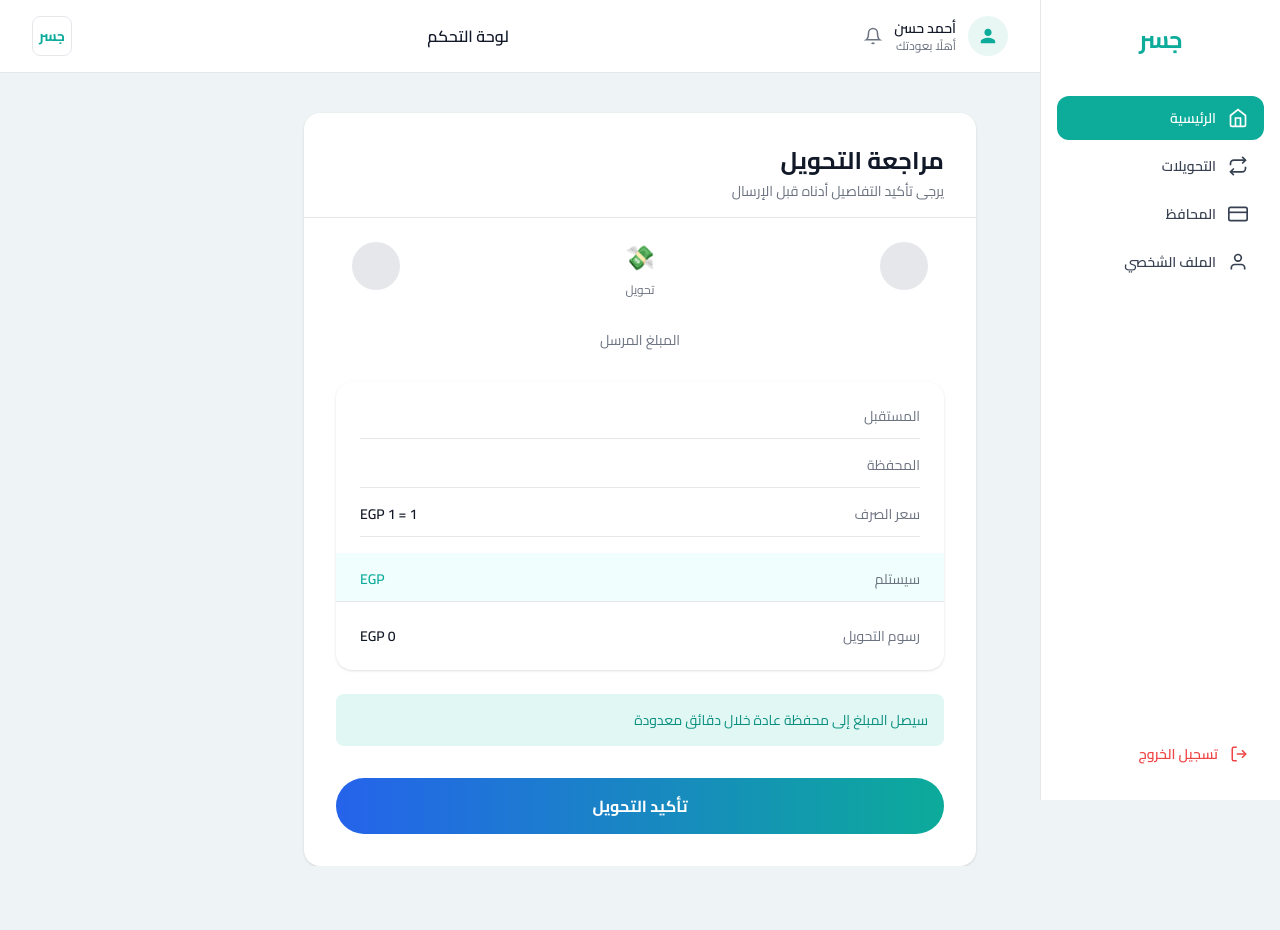
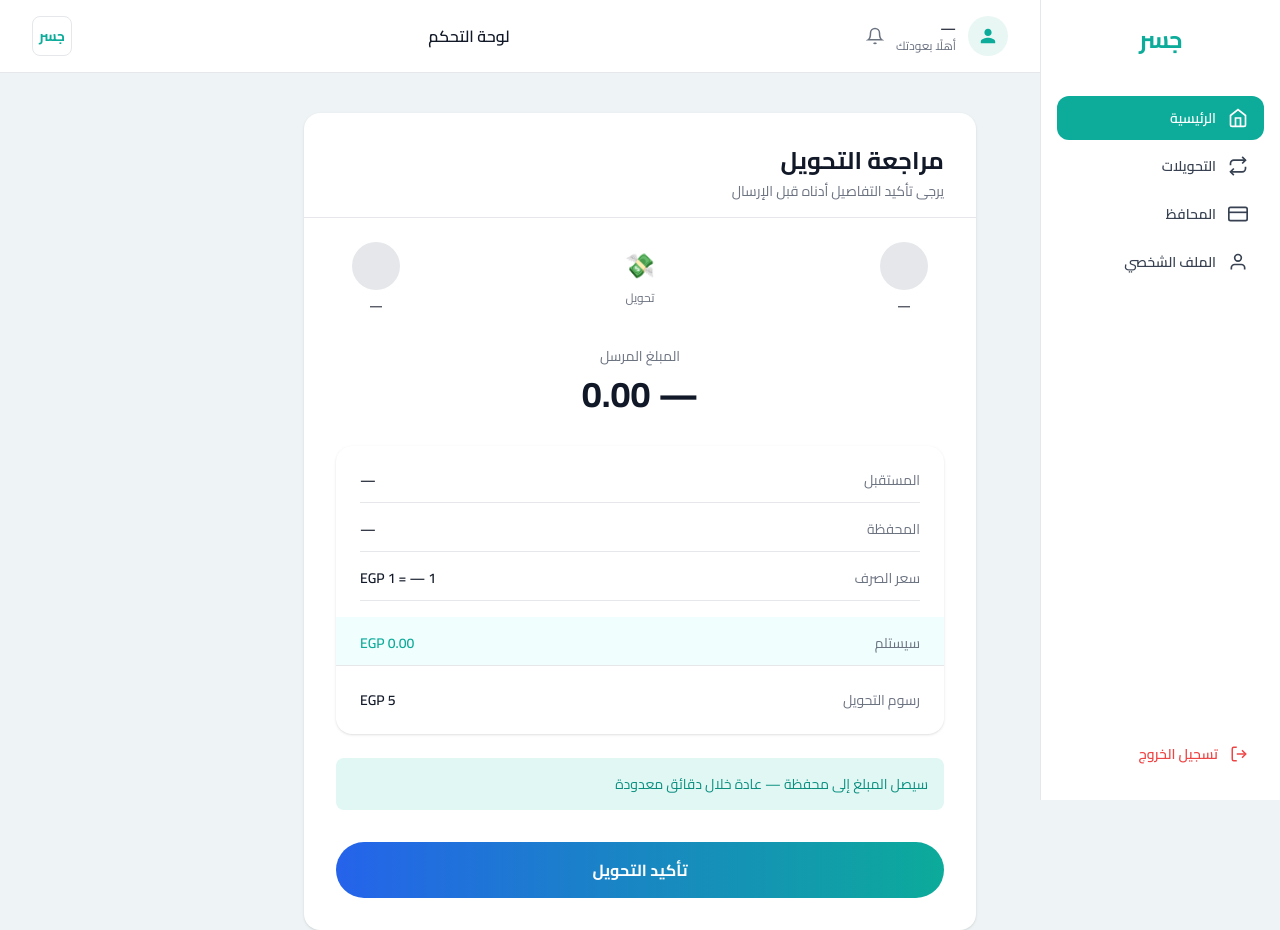
Before and after one commit to AhmedElazony/jisr, a Vue app in the folder frontend/: page /review in a window 1280 px wide. Before the commit the page ends 866 px from the top, so only its background shows below. Built offline with nearby package versions, Linux system fonts and the light colour scheme; no server answers.

Commit message:
feat: integrate apis for auth, currenies, wallets.

```diff
--- a/frontend/src/components/DesktopHeader.vue
+++ b/frontend/src/components/DesktopHeader.vue
@@ -9,7 +9,7 @@
 				</svg>
 			</div>
 			<div>
-				<div class="font-semibold text-sm text-[#111827]">أحمد حسن</div>
+				<div class="font-semibold text-sm text-[#111827]">{{ userName }}</div>
 				<div class="text-xs text-[#6B7280]">أهلًا بعودتك</div>
 			</div>
 			<button class="text-[#6B7280] hover:text-[#0CAB9A] transition">
@@ -26,3 +26,16 @@
 		</div>
 	</header>
 </template>
+<script setup>
+import { computed } from 'vue';
+
+const user = computed(() => {
+  try {
+    return JSON.parse(localStorage.getItem('user') || '{}');
+  } catch {
+    return {};
+  }
+});
+
+const userName = computed(() => user.value.name || '—');
+</script>
--- a/frontend/src/composables/useWalletDetector.js
+++ /dev/null
@@ -1,59 +0,0 @@
-const wallets = [
-	{
-		dialCode: '+20',
-		country: 'مصر',
-		name: 'InstaPay',
-		badge: 'bg-green-100 text-green-700'
-	},
-	{
-		dialCode: '+966',
-		country: 'السعودية',
-		name: 'STC Pay',
-		badge: 'bg-purple-100 text-purple-700'
-	},
-	{
-		dialCode: '+971',
-		country: 'الإمارات',
-		name: 'Apple Pay / تحويل',
-		badge: 'bg-black text-white'
-	},
-	{
-		dialCode: '+965',
-		country: 'الكويت',
-		name: 'K-Net / Tap',
-		badge: 'bg-blue-100 text-blue-700'
-	},
-	{
-		dialCode: '+962',
-		country: 'الأردن',
-		name: 'eFAWATEERcom',
-		badge: 'bg-orange-100 text-orange-700'
-	},
-	{
-		dialCode: '+212',
-		country: 'المغرب',
-		name: 'CIH Pay',
-		badge: 'bg-red-100 text-red-700'
-	}
-];
-
-export function useWalletDetector() {
-	const detectWallet = (dialCode = '') => {
-		if (!dialCode) return null;
-		return wallets.find((wallet) => dialCode.startsWith(wallet.dialCode)) || null;
-	};
-
-	const getCurrencyByDialCode = (dialCode = '') => {
-		const currencyMap = {
-			'+20': 'EGP',
-			'+966': 'SAR',
-			'+971': 'AED',
-			'+965': 'KWD',
-			'+962': 'JOD',
-			'+212': 'MAD'
-		};
-		return currencyMap[dialCode] || 'EGP';
-	};
-
-	return { detectWallet, getCurrencyByDialCode, wallets };
-}
--- a/frontend/src/main.js
+++ b/frontend/src/main.js
@@ -3,5 +3,14 @@ import { createPinia } from 'pinia';
 import router from './router';
 import './style.css';
 import App from './App.vue';
+import { useAuthStore } from './stores/auth';
 
-createApp(App).use(createPinia()).use(router).mount('#app');
+const app = createApp(App);
+const pinia = createPinia();
+
+app.use(pinia).use(router);
+
+const authStore = useAuthStore(pinia);
+authStore.bootstrap().finally(() => {
+  app.mount('#app');
+});
--- a/frontend/src/router/index.js
+++ b/frontend/src/router/index.js
@@ -1,5 +1,6 @@
 import { createRouter, createWebHistory } from 'vue-router';
 
+const LoginView = () => import('../views/LoginView.vue');
 const LandingView = () => import('../views/LandingView.vue');
 const HomeView = () => import('../views/HomeView.vue');
 const SendView = () => import('../views/SendView.vue');
@@ -11,6 +12,7 @@ export default createRouter({
 	history: createWebHistory(),
 	routes: [
 		{ path: '/', name: 'landing', component: LandingView },
+		{ path: '/login', name: 'login', component: LoginView},
 		{ path: '/home', name: 'home', component: HomeView },
 		{ path: '/send', name: 'send', component: SendView },
 		{ path: '/review', name: 'review', component: ReviewView },
--- /dev/null
+++ b/frontend/src/services/api.js
@@ -0,0 +1,41 @@
+import axios from 'axios'
+import { useAuthStore } from '../stores/auth'
+import router from '../router'
+
+const api = axios.create({
+  baseURL: import.meta.env.VITE_API_URL || 'https://localhost/api/v1',
+  headers: {
+    'Content-Type': 'application/json',
+    'Accept': 'application/json',
+    'Accept-Language': 'ar'
+  }
+})
+
+// Request interceptor
+api.interceptors.request.use(
+  (config) => {
+    const token = localStorage.getItem('token') || useAuthStore().token
+    if (token) {
+      config.headers.Authorization = `Bearer ${token}`
+    }
+    return config
+  },
+  (error) => {
+    return Promise.reject(error)
+  }
+)
+
+// // Response interceptor
+// api.interceptors.response.use(
+//   (response) => response,
+//   (error) => {
+//     if (error.response?.status === 401) {
+//       const authStore = useAuthStore()
+//       authStore.logout()
+//       router.push({ name: 'login' })
+//     }
+//     return Promise.reject(error)
+//   }
+// )
+
+export default api
--- /dev/null
+++ b/frontend/src/stores/auth.js
@@ -0,0 +1,92 @@
+import { defineStore } from 'pinia'
+import api from '../services/api'
+
+export const useAuthStore = defineStore('auth', {
+	state: () => ({
+		user: {
+			id: null,
+			name: '',
+			jisr_email: '',
+			phone: '',
+			country: '',
+			wallet_balance: '',
+			currency: '',
+			countryFlag: ''
+		},
+		token: '1|qvnVU3p500thi3VQfOTAxBibScmEwZgjF1ejMNhb7ae7b631' // Temporary token for development
+	}),
+	actions: {
+		setAuth(payload) {
+			this.user = payload.user || this.user
+			this.token = payload.token || ''
+		},
+		setUser(user) {
+			this.user = user
+		},
+		setToken(token) {
+			this.token = token
+		},
+		async bootstrap() {
+			const storedUser = localStorage.getItem('user');
+			const storedToken = localStorage.getItem('token');
+
+			if (storedToken) {
+				this.token = storedToken;
+			}
+
+			if (storedUser) {
+				try {
+					this.user = JSON.parse(storedUser);
+					return;
+				} catch {
+				}
+			}
+
+			if (!storedToken && this.token) {
+				localStorage.setItem('token', this.token);
+			}
+
+			try {
+				const currencies = {
+					EG: 'EGP',
+					SA: 'SAR',
+					AE: 'AED',
+					KW: 'KWD',
+					JO: 'JOD',
+					MA: 'MAD'
+				};
+				const countryFlags = {
+					SA: '🇸🇦',
+					EG: '🇪🇬',
+					AE: '🇦🇪',
+					KW: '🇰🇼',
+					JO: '🇯🇴',
+					MA: '🇲🇦'
+				};
+				const response = await api.get('/me');
+				const user = response?.data?.data?.user;
+				user.currency = currencies[user.country] || 'EGP';
+				user.countryFlag = countryFlags[user.country] || '';
+
+				if (user) {
+					this.user = user;
+					localStorage.setItem('user', JSON.stringify(user));
+				}
+			} catch (error) {
+			}
+		},
+		logout() {
+			this.user = {
+				id: null,
+				name: '',
+				jisr_email: '',
+				phone: '',
+				country: '',
+				currency: '',
+				wallet_balance: '',
+				countryFlag: ''
+			}
+			this.token = ''
+		}
+	}
+})
--- a/frontend/src/stores/transfer.js
+++ b/frontend/src/stores/transfer.js
@@ -1,4 +1,5 @@
 import { defineStore } from 'pinia';
+import { useAuthStore } from './auth';
 
 export const useTransferStore = defineStore('transfer', {
 	state: () => ({
@@ -13,15 +14,17 @@ export const useTransferStore = defineStore('transfer', {
 			phone: '',
 			countryCode: '',
 			wallet: null,
-			country: ''
+			countryName: '',
+			country: '',
+			countryFlag: ''
 		},
 		amount: '',
 		destinationAmount: '',
 		rate: 1,
-		fee: 0,
+		fee: 5,
 		status: 'idle', // idle, processing, success
 		referenceNumber: '',
-		senderCurrency: 'EGP',
+		senderCurrency: useAuthStore().user?.currency || 'EGP',
 		receiverCurrency: ''
 	}),
 
@@ -55,9 +58,11 @@ export const useTransferStore = defineStore('transfer', {
 			this.amount = '';
 			this.destinationAmount = '';
 			this.rate = 1;
-			this.fee = 0;
+			this.fee = 5;
 			this.status = 'idle';
 			this.referenceNumber = '';
+			this.senderCurrency = 'EGP';
+			this.receiverCurrency = '';
 		}
 	}
 });
--- a/frontend/src/views/HomeView.vue
+++ b/frontend/src/views/HomeView.vue
@@ -11,7 +11,7 @@
 							d="M12 12c2.7 0 4.8-2.1 4.8-4.8S14.7 2.4 12 2.4 7.2 4.5 7.2 7.2 9.3 12 12 12zm0 2.4c-3.2 0-9.6 1.6-9.6 4.8v2.4h19.2v-2.4c0-3.2-6.4-4.8-9.6-4.8z" />
 					</svg>
 				</div>
-				<div class="text-sm font-semibold text-[#111827]">أحمد حسن</div>
+				<div class="text-sm font-semibold text-[#111827]">{{ userName }}</div>
 				<button class="text-[#6B7280] hover:text-[#0CAB9A] transition">
 					<svg viewBox="0 0 24 24" width="20" height="20" fill="none" stroke="currentColor" stroke-width="2">
 						<path d="M18 8A6 6 0 0 0 6 8c0 7-3 9-3 9h18s-3-2-3-9" />
@@ -35,8 +35,8 @@
 			<div class="bg-white rounded-2xl shadow-sm p-5 flex items-start justify-between">
 				<div>
 					<div class="text-xs text-[#6B7280] mb-1">الرصيد المتاح</div>
-					<div class="text-3xl font-bold text-[#111827] tracking-tight">45,230.50</div>
-					<div class="text-xs text-[#6B7280] mt-0.5">ج.م</div>
+					<div class="text-3xl font-bold text-[#111827] tracking-tight">{{ formattedBalance }}</div>
+					<div class="text-xs text-[#6B7280] mt-0.5">{{ currency }}</div>
 				</div>
 				<button class="text-[#6B7280] hover:text-[#0CAB9A] transition mt-1">
 					<svg viewBox="0 0 24 24" width="20" height="20" fill="none" stroke="currentColor" stroke-width="2">
@@ -96,8 +96,8 @@
 						</div>
 						<div>
 							<div class="text-sm opacity-80">الرصيد المتاح</div>
-							<div class="text-4xl font-bold tracking-tight mt-1">134,500.00</div>
-							<div class="text-sm opacity-80 mt-1">EGP</div>
+							<div class="text-4xl font-bold tracking-tight mt-1">{{ formattedBalance }}</div>
+							<div class="text-sm opacity-80 mt-1">{{ currency }}</div>
 						</div>
 					</div>
 					<div class="flex gap-3 mt-6">
@@ -188,9 +188,34 @@
 </template>
 
 <script setup>
+import { computed } from 'vue';
 import { useRouter } from 'vue-router';
 
 const router = useRouter();
+
+const currencyByCountry = {
+  EG: 'EGP',
+  SA: 'SAR',
+  AE: 'AED',
+  KW: 'KWD',
+  JO: 'JOD',
+  MA: 'MAD'
+};
+
+const user = computed(() => {
+  try {
+    return JSON.parse(localStorage.getItem('user') || '{}');
+  } catch {
+    return {};
+  }
+});
+
+const userName = computed(() => user.value.name || '—');
+const walletBalance = computed(() => Number(user.value.wallet_balance ?? 0));
+const formattedBalance = computed(() =>
+  walletBalance.value.toLocaleString('en-US', { minimumFractionDigits: 2, maximumFractionDigits: 2 })
+);
+const currency = computed(() => currencyByCountry[user.value.country] || 'EGP');
 
 const goToSend = () => router.push({ name: 'send' });
 
--- a/frontend/src/views/ReviewView.vue
+++ b/frontend/src/views/ReviewView.vue
@@ -35,24 +35,23 @@
                     <!-- Transfer Visualization -->
                     <div class="flex items-center justify-between mb-8 px-4">
                         <div class="text-center">
-							<div class="w-12 h-12 rounded-full bg-[#E5E7EB] mx-auto mb-2"></div>
-							<div class="text-xs font-semibold">{{ transfer.sender.country }}</div>
+                            <div class="w-12 h-12 rounded-full bg-[#E5E7EB] mx-auto mb-2">{{ senderCountryFlag }}</div>
+                            <div class="text-xs font-semibold">{{ senderCountry }}</div>
                         </div>
                         <div class="flex-1 text-center px-4">
                             <div class="text-2xl">💸</div>
                             <div class="text-xs text-[#6B7280] mt-2">تحويل</div>
                         </div>
                         <div class="text-center">
-							<div class="w-12 h-12 rounded-full bg-[#E5E7EB] mx-auto mb-2"></div>
-							<div class="text-xs font-semibold">{{ transfer.receiver.country }}</div>
+                            <div class="w-12 h-12 rounded-full bg-[#E5E7EB] mx-auto mb-2">{{ receiverCountryFlag }}</div>
+                            <div class="text-xs font-semibold">{{ receiverCountry }}</div>
                         </div>
                     </div>
 
                     <!-- Amount Display -->
                     <div class="text-center mb-8">
                         <div class="text-sm-muted mb-2">المبلغ المرسل</div>
-						<div class="amount-display">{{ transfer.receiverCurrency }} {{ transfer.destinationAmount }}
-						</div>
+                        <div class="amount-display">{{ receiverCurrency }} {{ destinationAmount }}</div>
                     </div>
 
                     <!-- Details Card -->
@@ -60,43 +59,38 @@
                         <div class="space-y-4">
                             <div class="flex justify-between pb-3 border-b border-[#E5E7EB]">
                                 <span class="text-sm-muted">المستقبل</span>
-								<span class="font-semibold text-sm">{{ transfer.receiver.name }}</span>
+                                <span class="font-semibold text-sm">{{ receiverName }}</span>
                             </div>
 
                             <div class="flex justify-between pb-3 border-b border-[#E5E7EB]">
                                 <span class="text-sm-muted">المحفظة</span>
-								<span v-if="transfer.receiver.wallet" class="text-sm font-semibold">
-									{{ transfer.receiver.wallet.name }}
+                                <span v-if="receiverWalletName" class="text-sm font-semibold">
+                                    {{ receiverWalletName }}
                                 </span>
                             </div>
 
                             <div class="flex justify-between pb-3 border-b border-[#E5E7EB]">
                                 <span class="text-sm-muted">سعر الصرف</span>
-								<span class="text-sm font-semibold">1 {{ transfer.receiverCurrency }} = {{ transfer.rate
-									}}
-									{{
-										transfer.senderCurrency }}</span>
+                                <span class="text-sm font-semibold">1 {{ receiverCurrency }} = {{ transferRate }} {{
+                                    senderCurrency }}</span>
                             </div>
 
                             <div
                                 class="flex justify-between pb-3 border-b border-[#E5E7EB] bg-[#F0FFFE] -mx-6 px-6 py-4">
                                 <span class="text-sm-muted">سيستلم</span>
-								<span class="text-sm font-semibold text-[#0CAB9A]">{{ transfer.senderCurrency }} {{
-									transfer.amount
-								}}</span>
+                                <span class="text-sm font-semibold text-[#0CAB9A]">{{ senderCurrency }} {{ senderAmount }}</span>
                             </div>
 
                             <div class="flex justify-between pt-2">
                                 <span class="text-sm-muted">رسوم التحويل</span>
-								<span class="text-sm font-semibold">{{ transfer.senderCurrency }} {{ transfer.fee
-									}}</span>
+                                <span class="text-sm font-semibold">{{ senderCurrency }} {{ transferFee }}</span>
                             </div>
                         </div>
                     </AppCard>
 
                     <!-- Info Note -->
                     <div class="p-4 bg-[#E0F7F4] text-[#0A8F7F] rounded-lg text-sm mb-6">
-						سيصل المبلغ إلى محفظة {{ transfer.receiver.wallet?.name }} عادة خلال دقائق معدودة
+                        سيصل المبلغ إلى محفظة {{ receiverWalletName }} عادة خلال دقائق معدودة
                     </div>
 
                     <!-- Confirm Button (desktop) -->
@@ -121,19 +115,54 @@
 </template>
 
 <script setup>
+import { computed } from 'vue';
 import { useRouter } from 'vue-router';
 import { useTransferStore } from '../stores/transfer';
 import AppCard from '../components/AppCard.vue';
 import AppButton from '../components/AppButton.vue';
+import { useAuthStore } from '../stores/auth';
 
 const router = useRouter();
 const transfer = useTransferStore();
+const auth = useAuthStore();
+
+const countryNames = {
+	SA: 'السعودية',
+	EG: 'مصر',
+	AE: 'الإمارات',
+	KW: 'الكويت',
+	JO: 'الأردن',
+	MA: 'المغرب'
+};
+
+const countryFlags = {
+	SA: '🇸🇦',
+	EG: '🇪🇬',
+	AE: '🇦🇪',
+	KW: '🇰🇼',
+	JO: '🇯🇴',
+	MA: '🇲🇦'
+};
+
+const senderCountry = computed(() => countryNames[auth.user?.country] || '—');
+const senderCountryFlag = computed(() => countryFlags[auth.user?.country] || '');
+const receiverCountry = computed(() => transfer.receiver?.country || '—');
+const receiverCountryFlag = computed(() => transfer.receiver?.countryFlag || '');
+const receiverName = computed(() => transfer.receiver?.name || '—');
+const receiverWalletName = computed(() => transfer.receiver?.wallet?.name || '—');
+
+const senderCurrency = computed(() => transfer.senderCurrency || 'EGP');
+const receiverCurrency = computed(() => transfer.receiverCurrency || '—');
+const destinationAmount = computed(() => transfer.destinationAmount || '0.00');
+const senderAmount = computed(() => transfer.amount || '0.00');
+
+const transferRate = computed(() => transfer.rate ?? 1);
+const transferFee = computed(() => transfer.fee ?? 0);
 
 const confirmTransfer = () => {
     transfer.setStatus('processing');
     router.push({ name: 'processing' });
 
-	// Simulate processing delay
     setTimeout(() => {
         transfer.setReferenceNumber('JR' + Math.random().toString(36).substr(2, 9).toUpperCase());
         transfer.setStatus('success');
--- a/frontend/src/views/SendView.vue
+++ b/frontend/src/views/SendView.vue
@@ -101,7 +101,7 @@
 									</div>
 								</div>
 
-								<!-- Full name (desktop) -->
+								<!-- Full name -->
 								<div class="block">
 									<label class="block text-xs text-[#6B7280] mb-2">الاسم الكامل للمستلم (كما في
 										الهوية)</label>
@@ -109,7 +109,7 @@
 										class="w-full px-4 py-3.5 rounded-xl border border-[#E5E7EB] bg-white text-sm outline-none focus:border-[#0CAB9A] transition placeholder-[#9CA3AF]" />
 								</div>
 
-								<!-- Purpose (desktop) -->
+								<!-- Purpose -->
 								<div class="block">
 									<label class="block text-xs text-[#6B7280] mb-2">الغرض من التحويل</label>
 									<div class="relative">
@@ -236,12 +236,15 @@
 </template>
 
 <script setup>
-import { ref, computed } from 'vue';
+import { ref, computed, onMounted, watch } from 'vue';
 import { useRouter } from 'vue-router';
 import { useTransferStore } from '../stores/transfer';
+import { useAuthStore } from '../stores/auth';
+import api from '../services/api';
 
 const router = useRouter();
 const transferStore = useTransferStore();
+const authStore = useAuthStore();
 
 const phone = ref('');
 const receiverName = ref('');
@@ -249,14 +252,9 @@ const selectedCode = ref('');
 const purpose = ref('');
 const sendAmount = ref('');
 
-const wallets = [
-	{ dialCode: '+966', flag: '🇸🇦', country: 'السعودية', name: 'STC Pay', currency: 'SAR' },
-	{ dialCode: '+971', flag: '🇦🇪', country: 'الإمارات', name: 'Careem Pay', currency: 'AED' },
-	{ dialCode: '+962', flag: '🇯🇴', country: 'الأردن', name: 'Zain Cash', currency: 'JOD' },
-	{ dialCode: '+965', flag: '🇰🇼', country: 'الكويت', name: 'K-Net', currency: 'KWD' },
-	{ dialCode: '+212', flag: '🇲🇦', country: 'المغرب', name: 'CIH', currency: 'MAD' },
-	{ dialCode: '+20', flag: '🇪🇬', country: 'مصر', name: 'InstaPay', currency: 'EGP' }
-];
+const wallets = ref([]);
+const isLoading = ref(true);
+const errorMessage = ref('');
 
 const currencyFlags = {
 	SAR: '🇸🇦',
@@ -267,58 +265,98 @@ const currencyFlags = {
 	MAD: '🇲🇦'
 };
 
-const senderCurrency = ref('SAR');
+const currencyByCountry = {
+	EG: 'EGP',
+	SA: 'SAR',
+	AE: 'AED',
+	KW: 'KWD',
+	JO: 'JOD',
+	MA: 'MAD'
+};
+
+const senderCurrency = computed(() => currencyByCountry[authStore.user?.country] || 'SAR');
 const senderFlag = computed(() => currencyFlags[senderCurrency.value] || '💸');
 
 const detectedWallet = computed(() => {
 	if (!selectedCode.value) return null;
-	return wallets.find(w => w.dialCode === selectedCode.value) || null;
+	return wallets.value.find(w => w.dialCode === selectedCode.value) || null;
 });
 
 const receiverCurrency = computed(() => detectedWallet.value?.currency || '');
 
-const mockRates = {
-	'SAR-EGP': 12.85,
-	'SAR-AED': 0.98,
-	'SAR-KWD': 0.082,
-	'SAR-JOD': 0.19,
-	'SAR-MAD': 2.68
-};
+const rate = ref(0);
+const fee = ref(0);
+const convertedAmount = ref('0.00');
 
-const mockFees = {
-	'SAR-EGP': 0,
-	'SAR-AED': 0,
-	'SAR-KWD': 0,
-	'SAR-JOD': 0,
-	'SAR-MAD': 0
-};
-
-const rate = computed(() => {
-	if (!receiverCurrency.value) return 0;
-	const key = `${senderCurrency.value}-${receiverCurrency.value}`;
-	return mockRates[key] || 0;
-});
-
-const fee = computed(() => {
-	if (!receiverCurrency.value) return 0;
-	const key = `${senderCurrency.value}-${receiverCurrency.value}`;
-	return mockFees[key] ?? 0;
-});
-
-const rateDisplay = computed(() => (rate.value ? rate.value.toFixed(2) : '—'));
+const rateDisplay = computed(() => (rate.value ? rate.value.toFixed(3) : '—'));
 const feeDisplay = computed(() => (fee.value ? `${fee.value} ${senderCurrency.value}` : 'مجاناً'));
-
-const receiverAmount = computed(() => {
-	const amount = parseFloat(sendAmount.value);
-	if (!amount || amount <= 0 || !rate.value) return '0.00';
-	const afterFee = Math.max(amount - fee.value, 0);
-	return (afterFee * rate.value).toFixed(2);
-});
+const receiverAmount = computed(() => convertedAmount.value);
 
 const detectedRecipient = computed(() => phone.value.length > 5 && selectedCode.value);
 
 const isValid = computed(() => {
 	return selectedCode.value && phone.value.length > 5 && parseFloat(sendAmount.value) > 0;
+});
+
+const loadWallets = async () => {
+	isLoading.value = true;
+	errorMessage.value = '';
+	try {
+		const response = await api.get('/wallets');
+		const items = response?.data?.data || [];
+		wallets.value = items.map(item => ({
+			id: item.id,
+			dialCode: item.dial_code,
+			flag: item.flag,
+			country: item.country,
+			name: item.name,
+			currency: item.currency
+		}));
+	} catch (error) {
+		errorMessage.value = 'تعذر تحميل المحافظ المدعومة حالياً.';
+		wallets.value = [];
+	} finally {
+		isLoading.value = false;
+	}
+};
+
+const convertAmount = async () => {
+	if (!sendAmount.value || parseFloat(sendAmount.value) <= 0 || !receiverCurrency.value) {
+		rate.value = 0;
+		convertedAmount.value = '0.00';
+		transferStore.setDestinationAmount('0.00');
+		return;
+	}
+
+	try {
+		const response = await api.post('/currency/convert', {
+			amount: parseFloat(sendAmount.value),
+			from: senderCurrency.value,
+			to: receiverCurrency.value
+		});
+
+		const data = response?.data?.data;
+		if (data) {
+			rate.value = Number(data.exchange_rate || 0);
+			convertedAmount.value = Number(data.converted_amount || 0).toFixed(2);
+			fee.value = 0;
+
+			transferStore.setPricing({
+				rate: rate.value,
+				fee: fee.value,
+				receiverCurrency: receiverCurrency.value
+			});
+			transferStore.setDestinationAmount(convertedAmount.value);
+		}
+	} catch (error) {
+		// Keep last values if conversion fails
+	}
+};
+
+let convertTimer;
+watch([sendAmount, receiverCurrency, senderCurrency], () => {
+	clearTimeout(convertTimer);
+	convertTimer = setTimeout(convertAmount, 400);
 });
 
 const onCountryChange = (code) => {
@@ -328,7 +366,9 @@ const onCountryChange = (code) => {
 		transferStore.setReceiver({
 			countryCode: code,
 			country: wallet.country,
-			wallet
+			countryFlag: wallet.flag,
+			wallet,
+			currency: wallet.currency
 		});
 	}
 };
@@ -343,12 +383,13 @@ const goToReview = () => {
 			phone: selectedCode.value + phone.value,
 			countryCode: selectedCode.value,
 			country: wallet.country,
-			wallet
+			wallet,
+			currency: wallet.currency
 		});
 	}
 
 	transferStore.setAmount(sendAmount.value);
-	transferStore.setDestinationAmount(receiverAmount.value);
+	transferStore.setDestinationAmount(convertedAmount.value);
 	transferStore.setPricing({
 		rate: rate.value,
 		fee: fee.value,
@@ -358,4 +399,6 @@ const goToReview = () => {
 
 	router.push({ name: 'review' });
 };
+
+onMounted(loadWallets);
 </script>
```
Lines whose indentation alone changed are shown as unchanged.
